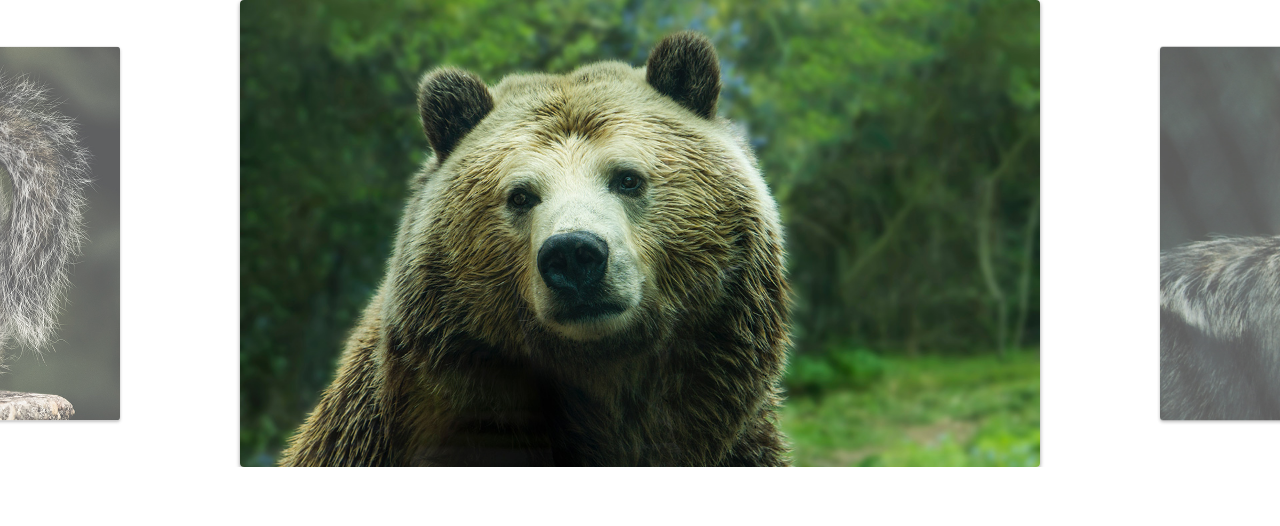
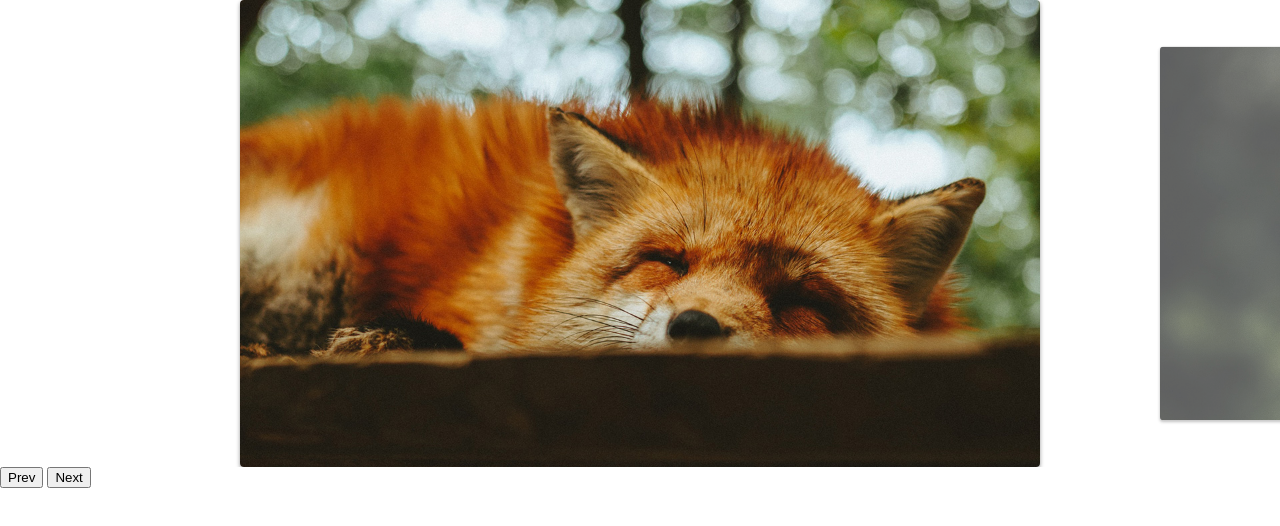
Before and after one commit to coder-fc/slide-animais, a plain HTML site: page index.html in a window 1280 px wide. Drawn offline with Linux system fonts and the light colour scheme.

Commit message:
Criação da navegação por botões de prev e next, para uma melhor experiências

```diff
--- a/index.html
+++ b/index.html
@@ -18,6 +18,10 @@
             <li><img src="img/foto6.jpg" alt=""></li>
         </ul>
     </div>
+    <div class="arrow-nav">
+        <button class="prev">Prev</button>
+        <button class="next">Next</button>
+    </div>
     <script type="module" src="js/script.js"></script>
 </body>
 </html>
--- a/js/script.js
+++ b/js/script.js
@@ -1,7 +1,5 @@
-import Slide from "./slide.js";
+import { SlideNav }  from "./slide.js";
 
-const slide = new Slide('.slide', '.container');
+const slide = new SlideNav('.slide', '.container');
 slide.init();
-
-slide.changeSlide(3);
-slide.activePrevSlide();
+slide.addArrow('.prev', '.next');
--- a/js/slide.js
+++ b/js/slide.js
@@ -1,6 +1,6 @@
 import debounce from './debounce.js'
 
-export default class Slide {
+export class Slide {
     constructor(slide, container) {
         this.slide = document.querySelector(slide);
         this.container = document.querySelector(container);
@@ -126,6 +126,8 @@ export default class Slide {
         this.onStart = this.onStart.bind(this);
         this.onMove = this.onMove.bind(this);
         this.onEnd = this.onEnd.bind(this);
+        this.activeNextSlide = this.activeNextSlide.bind(this);
+        this.activePrevSlide = this.activePrevSlide.bind(this);
         this.onResize = debounce(this.onResize.bind(this), 200);
     }
 
@@ -135,6 +137,20 @@ export default class Slide {
         this.addEventsSlide();
         this.slidesConfig();
         this.addResizeEvent();
+        this.changeSlide(0);
         return this;
     }
 }
+
+export class SlideNav extends Slide {
+    addArrow(prev, next) {
+        this.prevElement = document.querySelector(prev);
+        this.nextElement = document.querySelector(next);
+        this.addArrowEvent();
+    }
+
+    addArrowEvent() {
+        this.prevElement.addEventListener('click', this.activePrevSlide);
+        this.nextElement.addEventListener('click', this.activeNextSlide);
+    }
+}
```
